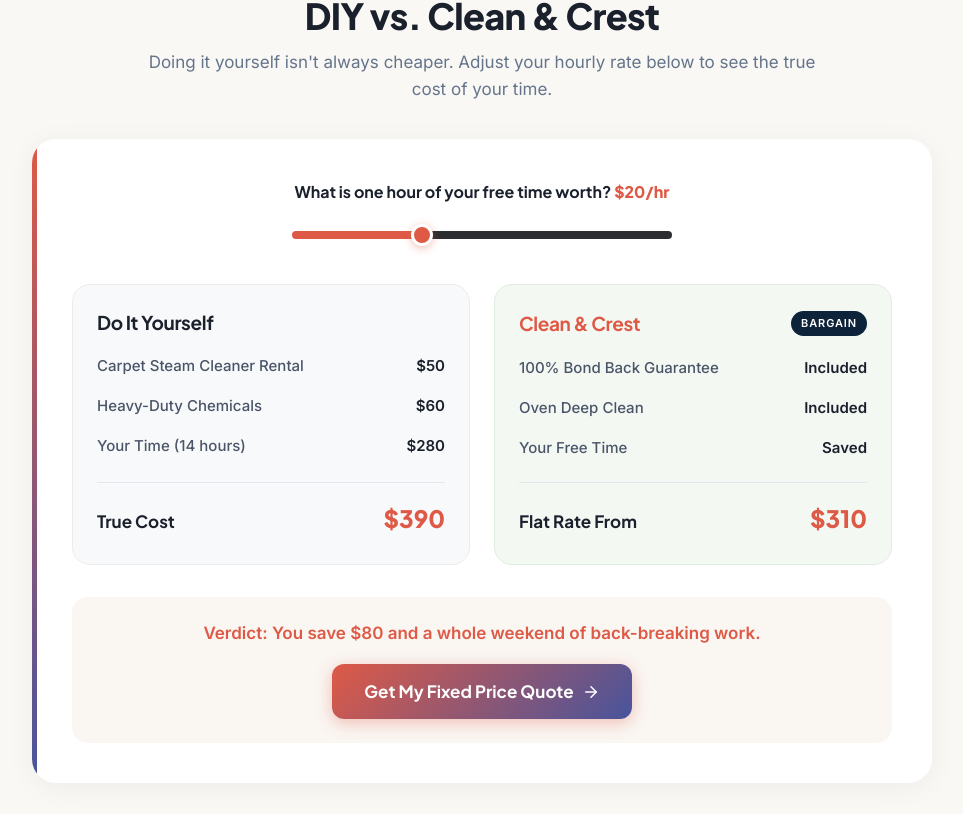
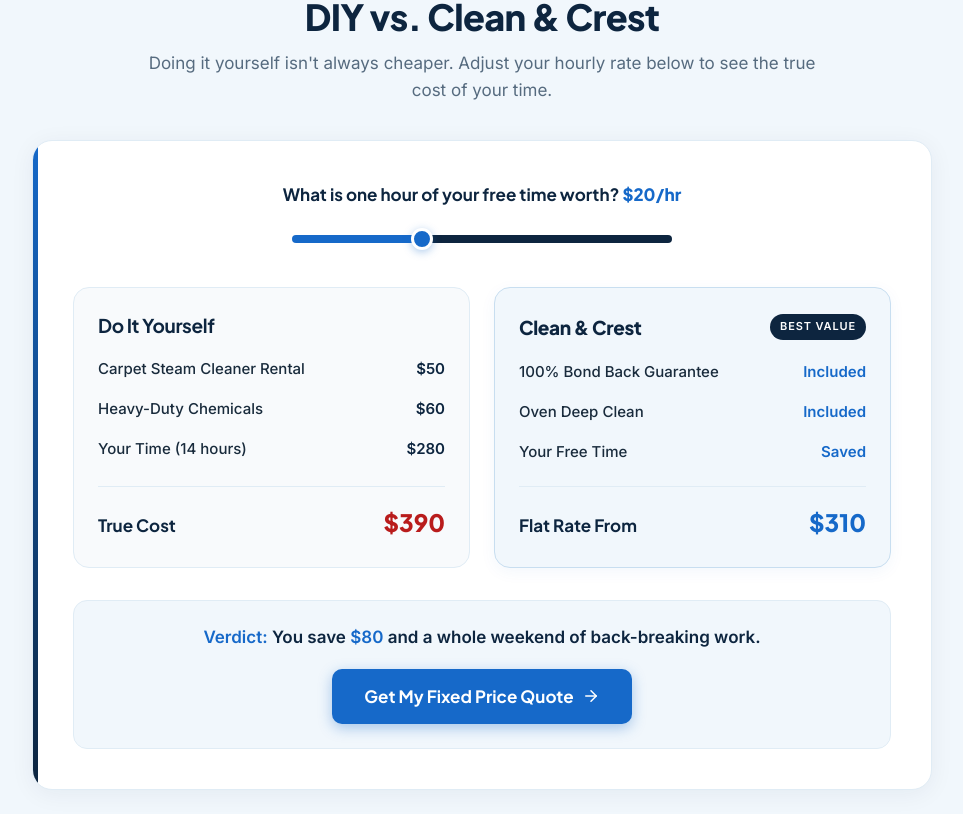
Before and after one commit to prachieey/clean-and-crest, a Next.js app: page /pricing in a window 1280 px wide. Shown: the part 2606-3420 px from the top of the page, without its empty margins (158-1121 px from the left). Built offline with nearby package versions, Linux system fonts and the light colour scheme; no server answers.

Commit message:
fix(pricing): harmonize DIY comparison color palette and shades with Clean & Crest UI/UX design tokens

```diff
--- a/src/components/pricing/DiyComparison.tsx
+++ b/src/components/pricing/DiyComparison.tsx
@@ -51,7 +51,7 @@
                 onChange={(e) => setHourlyRate(Number(e.target.value))}
                 className={styles.rangeInput}
                 style={{
-                  background: `linear-gradient(to right, #DE5A46 0%, #DE5A46 ${progress}%, #2C2D30 ${progress}%, #2C2D30 100%)`,
+                  background: `linear-gradient(to right, var(--color-blue-600, #1669C9) 0%, var(--color-blue-600, #1669C9) ${progress}%, var(--color-navy-900, #0D253F) ${progress}%, var(--color-navy-900, #0D253F) 100%)`,
                 }}
                 aria-label="Your hourly rate"
                 aria-valuemin={0}
@@ -97,7 +97,7 @@
             <div className={styles.crestCol}>
               <div className={styles.colHeader}>
                 <h3 className={styles.crestTitle}>Clean &amp; Crest</h3>
-                <span className={styles.crestBadge}>BARGAIN</span>
+                <span className={styles.crestBadge}>BEST VALUE</span>
               </div>
 
               <ul className={styles.itemList} role="list">
@@ -127,9 +127,16 @@
           {/* Verdict Banner & Call to Action */}
           <div className={styles.verdictBlock}>
             <p className={styles.verdictText}>
-              {savings > 0
-                ? `Verdict: You save $${savings} and a whole weekend of back-breaking work.`
-                : "Verdict: Even if you value your time near zero, is the hassle really worth it?"}
+              {savings > 0 ? (
+                <>
+                  <span className={styles.verdictLead}>Verdict:</span> You save{" "}
+                  <span className={styles.savingsHighlight}>${savings}</span> and a whole weekend of back-breaking work.
+                </>
+              ) : (
+                <>
+                  <span className={styles.verdictLead}>Verdict:</span> Even if you value your time near zero, is the hassle really worth it?
+                </>
+              )}
             </p>
 
             <Link href="/quote?service=end-of-lease-cleaning" className={styles.quoteCtaBtn}>
--- a/src/components/pricing/diy-comparison.module.css
+++ b/src/components/pricing/diy-comparison.module.css
@@ -1,12 +1,13 @@
 /* ==========================================================================
    DIY vs. Clean & Crest Interactive Comparison Section
-   Exact visual match to reference design with smooth responsiveness
+   Harmonized with Clean & Crest Brand Design System (Navy, Oceanic Blue, Ice)
    ========================================================================== */
 
 .diySection {
-  background-color: #FAF8F5;
+  background-color: var(--color-ice-50, #F1F7FC);
   padding: 64px 20px 80px;
   width: 100%;
+  border-top: 1px solid var(--color-ice-100, #E0ECF5);
 }
 
 .innerContainer {
@@ -25,7 +26,7 @@
   font-family: var(--font-family-heading, -apple-system, BlinkMacSystemFont, "Segoe UI", Roboto, sans-serif);
   font-size: 2.25rem;
   font-weight: 800;
-  color: #1A202C;
+  color: var(--color-navy-900, #0D253F);
   margin: 0 0 12px 0;
   letter-spacing: -0.02em;
   line-height: 1.2;
@@ -34,21 +35,22 @@
 .diySubtitle {
   font-size: 1.0625rem;
   line-height: 1.6;
-  color: #64748B;
+  color: var(--color-ink-500, #566B7F);
   margin: 0 auto;
 }
 
 /* Main White Card Container */
 .diyCard {
   position: relative;
-  background-color: #FFFFFF;
-  border-radius: 24px;
+  background-color: var(--color-white, #FFFFFF);
+  border: 1px solid var(--color-ice-100, #E0ECF5);
+  border-radius: 20px;
   padding: 40px;
-  box-shadow: 0 4px 28px rgba(0, 0, 0, 0.05);
+  box-shadow: 0 4px 24px rgba(13, 37, 63, 0.06);
   overflow: hidden;
 }
 
-/* Left gradient accent bar matching reference */
+/* Left brand gradient accent bar */
 .diyCard::before {
   content: "";
   position: absolute;
@@ -56,13 +58,13 @@
   left: 0;
   bottom: 0;
   width: 5px;
-  background: linear-gradient(180deg, #DE5A46 0%, #48549C 100%);
+  background: linear-gradient(180deg, var(--color-blue-600, #1669C9) 0%, var(--color-navy-900, #0D253F) 100%);
 }
 
 @media (max-width: 768px) {
   .diyCard {
     padding: 24px 18px;
-    border-radius: 20px;
+    border-radius: 16px;
   }
 
   .diyTitle {
@@ -80,14 +82,14 @@
 .sliderLabel {
   display: block;
   font-family: var(--font-family-heading, sans-serif);
-  font-size: 1rem;
+  font-size: 1.0625rem;
   font-weight: 700;
-  color: #1A202C;
+  color: var(--color-navy-900, #0D253F);
   margin-bottom: 14px;
 }
 
 .sliderValue {
-  color: #DE5A46;
+  color: var(--color-blue-600, #1669C9);
   font-weight: 800;
 }
 
@@ -114,24 +116,25 @@
   width: 22px;
   height: 22px;
   border-radius: 50%;
-  background: #DE5A46;
-  border: 3px solid #FFFFFF;
-  box-shadow: 0 2px 8px rgba(222, 90, 70, 0.4);
+  background: var(--color-blue-600, #1669C9);
+  border: 3px solid var(--color-white, #FFFFFF);
+  box-shadow: 0 2px 8px rgba(22, 105, 201, 0.35);
   cursor: pointer;
-  transition: transform 0.15s ease;
+  transition: transform 0.15s ease, background-color 0.15s ease;
 }
 
 .rangeInput::-webkit-slider-thumb:hover {
   transform: scale(1.15);
+  background: var(--color-blue-500, #1871D9);
 }
 
 .rangeInput::-moz-range-thumb {
   width: 22px;
   height: 22px;
   border-radius: 50%;
-  background: #DE5A46;
-  border: 3px solid #FFFFFF;
-  box-shadow: 0 2px 8px rgba(222, 90, 70, 0.4);
+  background: var(--color-blue-600, #1669C9);
+  border: 3px solid var(--color-white, #FFFFFF);
+  box-shadow: 0 2px 8px rgba(22, 105, 201, 0.35);
   cursor: pointer;
 }
 
@@ -152,9 +155,9 @@
 
 /* DIY Card (Left) */
 .diyCol {
-  background-color: #F8F9FA;
-  border: 1px solid #ECECED;
-  border-radius: 18px;
+  background-color: #F8FAFC;
+  border: 1px solid var(--color-ice-100, #E0ECF5);
+  border-radius: 16px;
   padding: 26px 24px;
   display: flex;
   flex-direction: column;
@@ -162,13 +165,14 @@
 
 /* Clean & Crest Card (Right) */
 .crestCol {
-  background-color: #F4F8F3;
-  border: 1px solid #E1ECE0;
-  border-radius: 18px;
+  background-color: var(--color-ice-50, #F1F7FC);
+  border: 1.5px solid #C8DEF0;
+  border-radius: 16px;
   padding: 26px 24px;
   display: flex;
   flex-direction: column;
   position: relative;
+  box-shadow: 0 4px 16px rgba(22, 105, 201, 0.05);
 }
 
 .colHeader {
@@ -182,21 +186,21 @@
   font-family: var(--font-family-heading, sans-serif);
   font-size: 1.1875rem;
   font-weight: 700;
-  color: #1A202C;
+  color: var(--color-navy-900, #0D253F);
   margin: 0;
 }
 
 .crestTitle {
   font-family: var(--font-family-heading, sans-serif);
   font-size: 1.1875rem;
-  font-weight: 700;
-  color: #DE5A46;
+  font-weight: 800;
+  color: var(--color-navy-900, #0D253F);
   margin: 0;
 }
 
 .crestBadge {
-  background-color: #0D233A;
-  color: #FFFFFF;
+  background-color: var(--color-navy-900, #0D253F);
+  color: var(--color-white, #FFFFFF);
   padding: 4px 10px;
   border-radius: 9999px;
   font-size: 0.6875rem;
@@ -225,32 +229,32 @@
 }
 
 .itemLabel {
-  color: #4A5568;
+  color: var(--color-ink-700, #192B3C);
   font-weight: 500;
 }
 
 .itemValue {
   font-weight: 700;
-  color: #1A202C;
+  color: var(--color-navy-900, #0D253F);
   white-space: nowrap;
 }
 
 .includedValue {
   font-weight: 700;
-  color: #1A202C;
+  color: var(--color-blue-600, #1669C9);
   white-space: nowrap;
 }
 
 .savedValue {
   font-weight: 700;
-  color: #1A202C;
+  color: var(--color-blue-600, #1669C9);
   white-space: nowrap;
 }
 
 /* Total Section */
 .totalDivider {
   height: 1px;
-  background-color: #E2E8F0;
+  background-color: var(--color-ice-100, #E0ECF5);
   margin: 22px 0 16px;
 }
 
@@ -264,27 +268,28 @@
   font-family: var(--font-family-heading, sans-serif);
   font-size: 1.0625rem;
   font-weight: 700;
-  color: #1A202C;
+  color: var(--color-navy-900, #0D253F);
 }
 
 .diyTotalValue {
   font-family: var(--font-family-heading, sans-serif);
   font-size: 1.5rem;
   font-weight: 800;
-  color: #DE5A46;
+  color: var(--color-error, #B91C1C);
 }
 
 .crestTotalValue {
   font-family: var(--font-family-heading, sans-serif);
   font-size: 1.5rem;
   font-weight: 800;
-  color: #DE5A46;
+  color: var(--color-blue-600, #1669C9);
 }
 
 /* Verdict & Call to Action Box */
 .verdictBlock {
-  background-color: #FAF6F2;
-  border-radius: 16px;
+  background-color: var(--color-ice-50, #F1F7FC);
+  border: 1px solid var(--color-ice-100, #E0ECF5);
+  border-radius: 14px;
   padding: 24px;
   text-align: center;
   display: flex;
@@ -296,10 +301,20 @@
 .verdictText {
   font-size: 1.0625rem;
   line-height: 1.5;
-  color: #DE5A46;
-  font-weight: 700;
+  color: var(--color-navy-900, #0D253F);
+  font-weight: 600;
   margin: 0;
   max-width: 600px;
+}
+
+.verdictLead {
+  color: var(--color-blue-600, #1669C9);
+  font-weight: 800;
+}
+
+.savingsHighlight {
+  color: var(--color-blue-600, #1669C9);
+  font-weight: 800;
 }
 
 .quoteCtaBtn {
@@ -307,23 +322,24 @@
   align-items: center;
   justify-content: center;
   gap: 8px;
-  background: linear-gradient(135deg, #DE5A46 0%, #48549C 100%);
-  color: #FFFFFF;
+  background: var(--color-blue-600, #1669C9);
+  color: var(--color-white, #FFFFFF);
   font-family: var(--font-family-heading, sans-serif);
   font-size: 1.0625rem;
   font-weight: 700;
   padding: 14px 32px;
-  border-radius: 12px;
+  border-radius: 10px;
   text-decoration: none;
-  box-shadow: 0 4px 16px rgba(222, 90, 70, 0.35);
+  box-shadow: 0 4px 14px rgba(22, 105, 201, 0.35);
   transition: all 0.2s ease;
   min-height: 48px;
 }
 
 .quoteCtaBtn:hover {
+  background: var(--color-blue-500, #1871D9);
   transform: translateY(-2px);
-  box-shadow: 0 6px 22px rgba(222, 90, 70, 0.45);
-  color: #FFFFFF;
+  box-shadow: 0 6px 20px rgba(22, 105, 201, 0.45);
+  color: var(--color-white, #FFFFFF);
 }
 
 .quoteCtaBtn:active {
```
